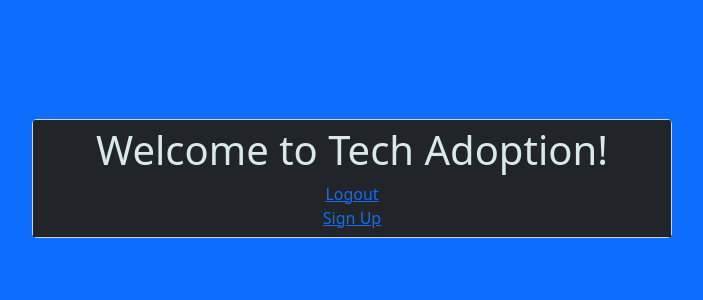
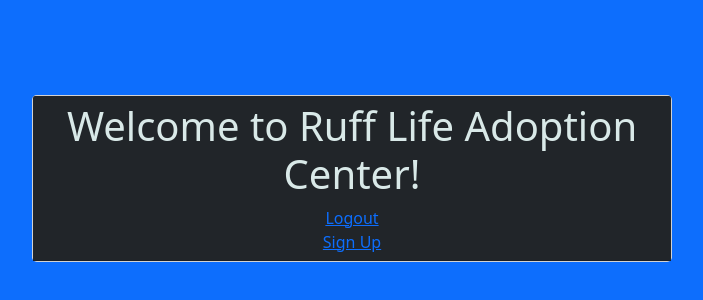
Before and after one commit to LunaRossie/vacay--Project---, a React (Create React App) app in the folder client/: page / in a window 1280 px wide. Shown: the part 214-514 px from the top of the page, without its empty margins (288-991 px from the left). Built offline with nearby package versions, Linux system fonts and the light colour scheme; no server answers.

Commit message:
add to Home file

```diff
--- a/client/src/pages/Home.js
+++ b/client/src/pages/Home.js
@@ -32,10 +32,59 @@ const Home = () => {
       }
     }
   }); // want to update state on any change
+
+//   <html>
+//     <head>
+//       <meta charSet='utf-8'></meta>
+//       <meta name="viewport" content="width=device-width,initial-scale=1"></meta>
+//       <title>Ruff Life</title>
+
+//       <nav class="navbar navbar-expand-lg bg-light">
+//   <div class="container-fluid">
+//     <a class="navbar-brand" href="#">Navbar</a>
+//     <button class="navbar-toggler" type="button" data-bs-toggle="collapse" data-bs-target="#navbarNavDropdown" aria-controls="navbarNavDropdown" aria-expanded="false" aria-label="Toggle navigation">
+//       <span class="navbar-toggler-icon"></span>
+//     </button>
+//     <div class="collapse navbar-collapse" id="navbarNavDropdown">
+//       <ul class="navbar-nav">
+//         <li class="nav-item">
+//           <a class="nav-link active" aria-current="page" href="#">Home</a>
+//         </li>
+//         <li class="nav-item">
+//           <a class="nav-link" href="#">Adopt</a>
+//         </li>
+//         <li class="nav-item">
+//           <a class="nav-link" href="#">Pet Services</a>
+//         </li>
+//         <li class="nav-item dropdown">
+//           <a class="nav-link dropdown-toggle" href="#" role="button" data-bs-toggle="dropdown" aria-expanded="false">
+//             Dropdown link
+//           </a>
+//           <ul class="dropdown-menu">
+//             <li><a class="dropdown-item" href="#">Who We Are</a></li>
+//             <li><a class="dropdown-item" href="#">Support Us</a></li>
+//             <li><a class="dropdown-item" href="#">Lost and found</a></li>
+//           </ul>
+//         </li>
+//       </ul>
+//     </div>
+//   </div>
+// </nav>
+
+//     </head>
+//     <body>
+//     <h1>Welcome to Ruff Life Adoption Center!</h1>
+//     <meta name="description" content="We offer life-affirming rescue, treatment, protection and placement of companion animals that forever upholds the critical importance of the human-animal bond."></meta>
+//       <img alt="https://www.animalsangels.org/sites/animalsangels.org/files/images/pups%20in%20cages_logo.jpg" width="200"></img>
+
+//     </body>
+
+//   </html>
+
   return (
     <div className="card bg-white card-rounded w-50">
       <div className="card-header bg-dark text-center">
-        <h1>Welcome to Tech Adoption!</h1>
+        <h1>Welcome to Ruff Life Adoption Center!</h1>
         {/* <Link to="/login">{ state.logged_in ? "Profile" : "Login" }</Link><br /> */}
         <a href="/logout" onClick={logout}>Logout</a><br/>
         {/* { state.logged_in ? (
@@ -49,6 +98,7 @@ const Home = () => {
 
       </div>
     </div>
+
   );
 };
 
```
